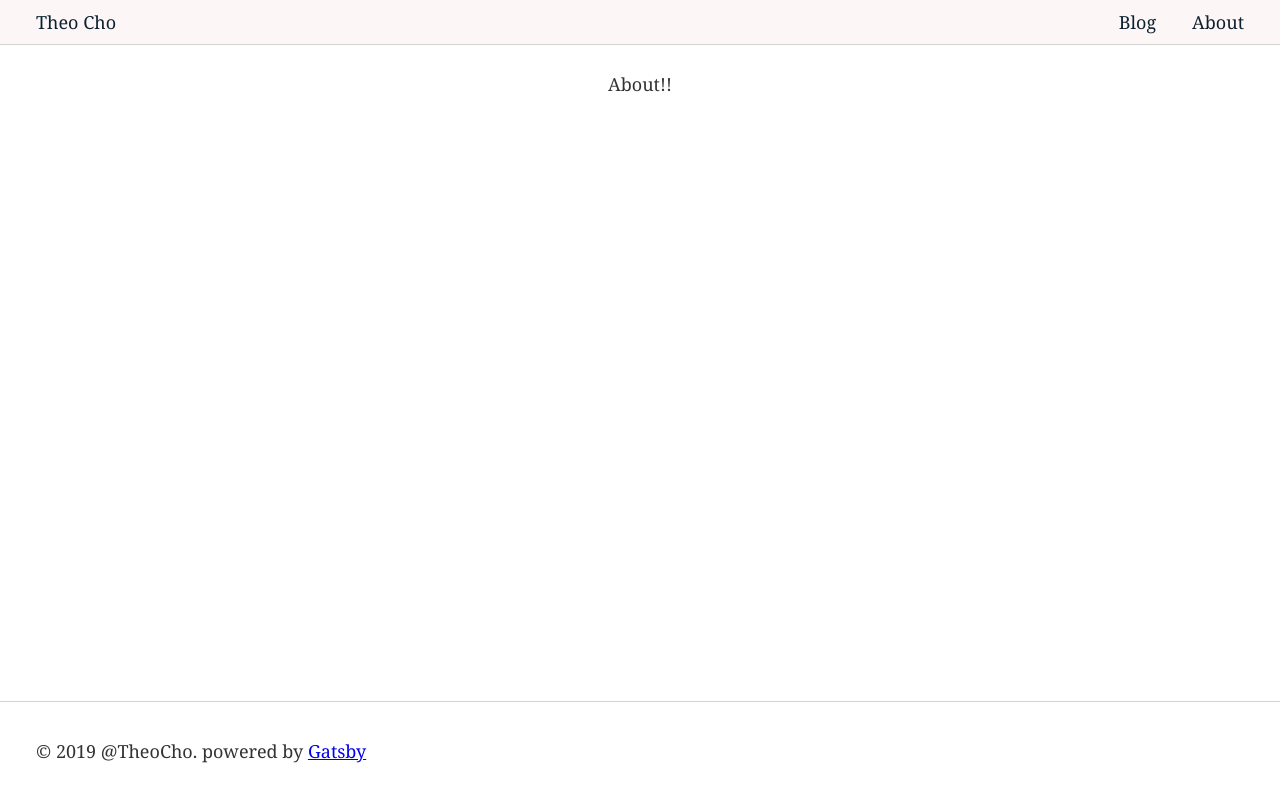
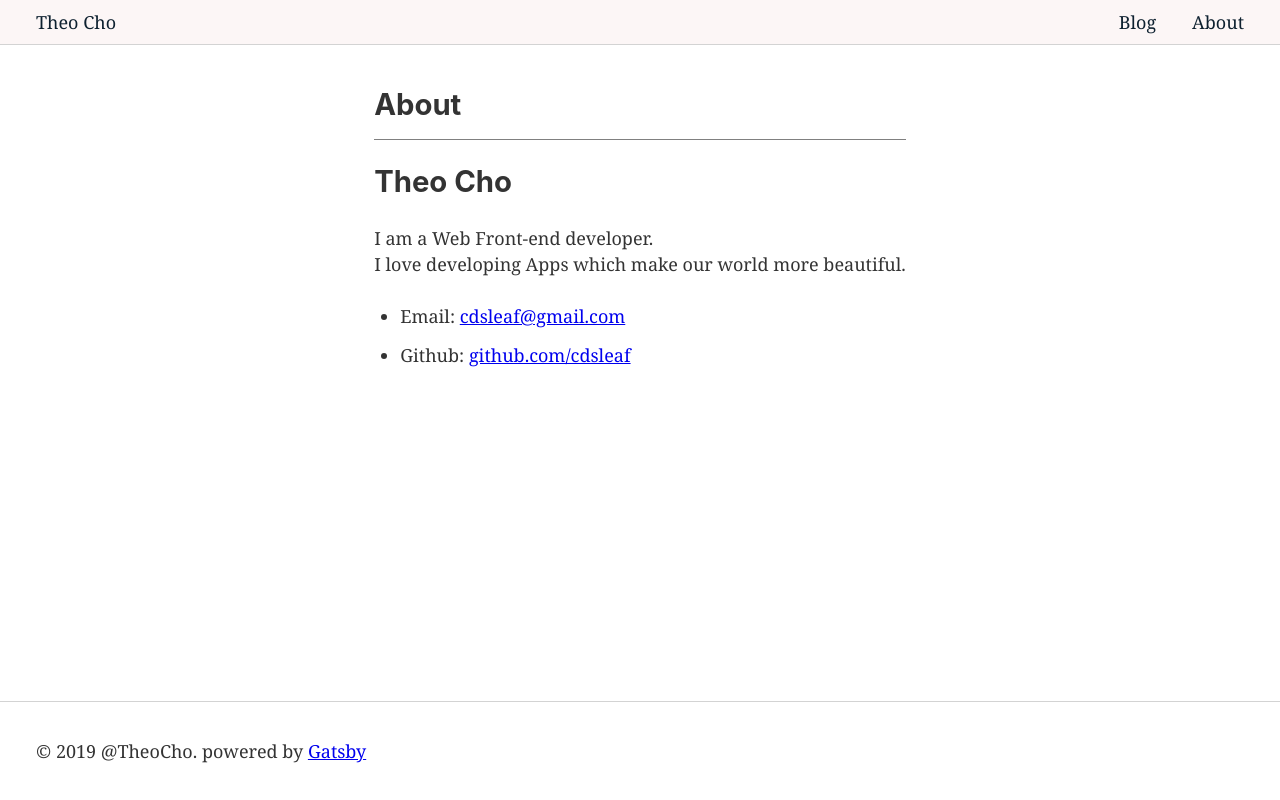
Before and after one commit to cdsleaf/cdsleaf.github.io, a Gatsby site: page /about in a window 1280 px wide. Built offline with nearby package versions, Linux system fonts and the light colour scheme; Gatsby itself is replaced by a stand-in of ours.

Commit message:
feat: add contents into about page

```diff
--- a/src/hooks/use-blogPost.ts
+++ b/src/hooks/use-blogPost.ts
@@ -1,5 +1,4 @@
 import { graphql, useStaticQuery } from "gatsby";
-import { string } from "prop-types";
 
 type BlogPost = {
   allMarkdownRemark: {
--- a/src/pages/about.tsx
+++ b/src/pages/about.tsx
@@ -1,10 +1,36 @@
-import React from 'react';
-import Layout from "../components/layout"
+import React from "react";
+import Styled from "styled-components";
+import Layout from "../components/layout";
+import SEO from "../components/seo";
+
+const TitleName = Styled.h2`
+  padding: 1rem 0;
+  border-bottom: 1px solid grey;
+`;
+
+const DESCRIPTION =
+  "I am Theo Cho, Web Front-end developer. I love developing Apps which make our world more beautiful.";
 
 function About() {
   return (
     <Layout>
-      <p>About!!</p>
+      <SEO title="about" description={DESCRIPTION} />
+      <TitleName>About</TitleName>
+      <section>
+        <h2>Theo Cho</h2>
+        <p>
+          I am a Web Front-end developer.
+          <br />I love developing Apps which make our world more beautiful.
+        </p>
+        <ul>
+          <li>
+            Email: <a href="mailto:cdsleaf@gmail.com">cdsleaf@gmail.com</a>
+          </li>
+          <li>
+            Github: <a href="https://github.com/cdsleaf">github.com/cdsleaf</a>
+          </li>
+        </ul>
+      </section>
     </Layout>
   );
 }
```
